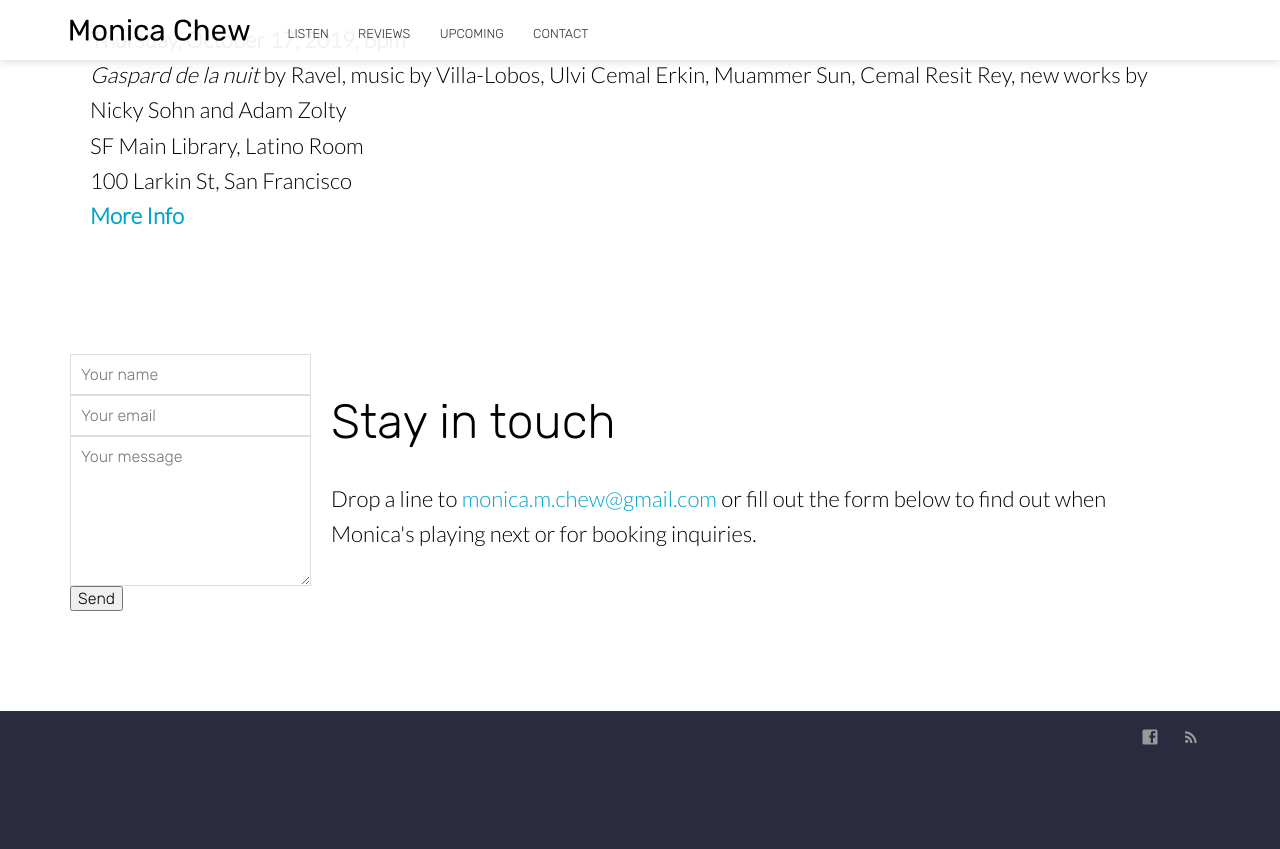
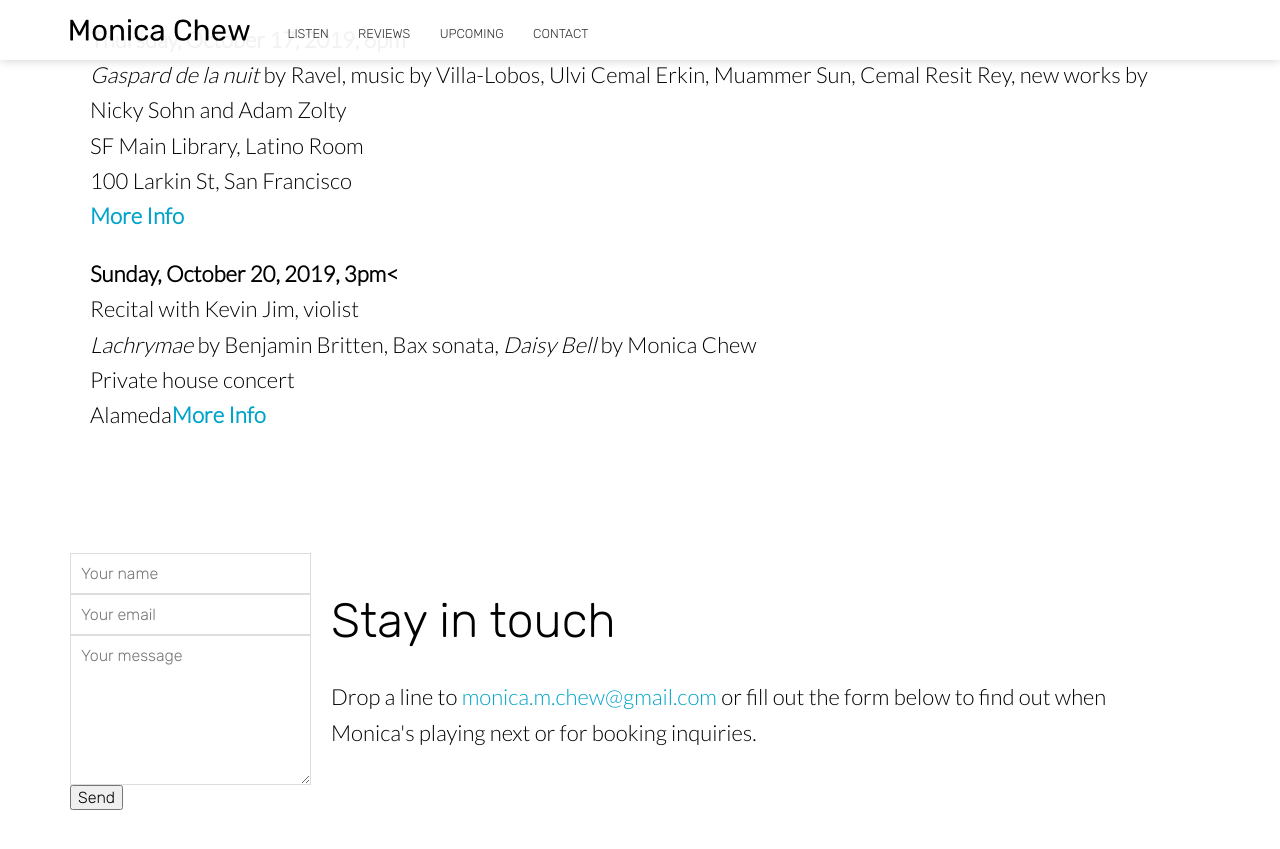
Before and after one commit to monicachew/monicachew.github.io, a Jekyll site: the page built from index.html, in a window 1280 px wide and 900 px high, scrolled down 2373 px. Shown: the top 849 px of the window. Built offline with Jekyll 4.4.1, drawn with Linux system fonts in a browser that asks for light colours; nearby versions of some CDN libraries; before the commit the page ends 3135 px from its top, so only the background shows below that.

Commit message:
Updated 'index.html' via CloudCannon

```diff
--- a/index.html
+++ b/index.html
@@ -65,6 +65,9 @@ bottom_image: /uploads/monica-head.png
 			    <p class="editable">
 			    	<strong>Thursday, October 17, 2019, 6pm</strong><br /><i>Gaspard de la nuit</i>&nbsp;by Ravel, music by Villa-Lobos, Ulvi Cemal Erkin, Muammer Sun, Cemal Resit Rey, new works by Nicky Sohn and Adam Zolty<br />SF Main Library, Latino Room<br />100 Larkin St, San Francisco<br /><a href="https://sfpl.org/index.php?pg=1034533901"><b>More Info</b></a>
 			    </p>
+			    <p class="editable">
+			    	<strong>Sunday, October 20, 2019, 3pm<</strong><br />Recital with Kevin Jim, violist<br /><i>Lachrymae&nbsp;</i>by Benjamin Britten, Bax sonata, <em>Daisy Bell</em> by Monica Chew<br />Private house concert<br />Alameda<a href="https://www.eventbrite.com/e/kevin-jim-violist-and-monica-chew-piano-tickets-74851523923"><b>More Info</b></a>
+			    </p>
 			</div>
 		</div>
 	</section>
```
